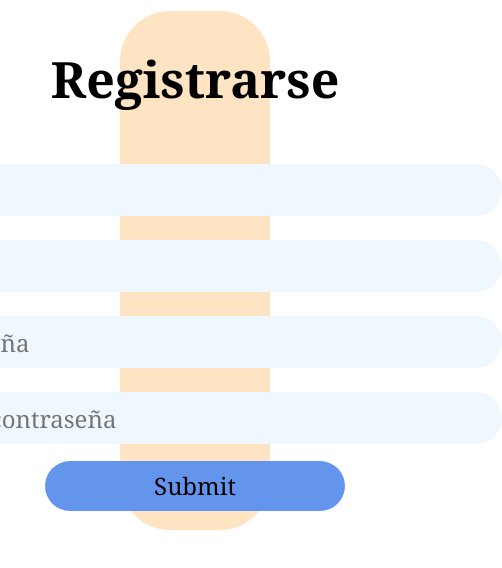
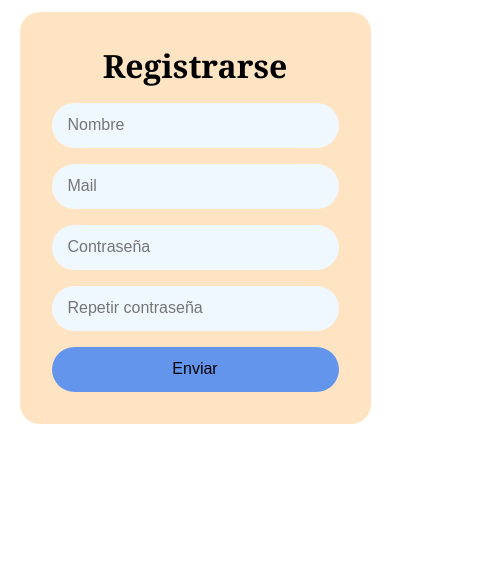
Before and after one commit to IlanTauscher/Formulario-con-Validaciones, a plain HTML site: page index.html in a window 390 px wide. Shown: the whole page, 502 px wide, since content can reach past the window. Drawn offline with Linux system fonts and the light colour scheme.

Commit message:
Termine el tp y lo hice responsive

```diff
--- a/index.html
+++ b/index.html
@@ -1,16 +1,17 @@
 <!DOCTYPE html>
-<html lang="en">
+<html lang="es">
 <head>
   <meta charset="UTF-8">
   <meta name="viewport" content="width=device-width, initial-scale=1.0">
+  <title>Registrarse</title>
   <link rel="stylesheet" href="style.css">
-    <title>Document</title>
 </head>
 <body>
+  <main>
     <form action="" class="form">
       <h1>Registrarse</h1>
       <div>
-            <input type="text" class="nombre"placeholder="Nombre">
+        <input type="text" class="nombre" placeholder="Nombre">
         <span class="span1"></span>
       </div>
       <div>
@@ -18,15 +19,16 @@
         <span class="span2"></span>
       </div>
       <div>
-            <input type="text" class="contra" placeholder="Contraseña">
+        <input type="password" class="contra" placeholder="Contraseña">
         <span class="span3"></span>
       </div>
       <div>
-            <input type="text" class="nuevaContra" placeholder="Repetir contraseña">
+        <input type="password" class="nuevaContra" placeholder="Repetir contraseña">
         <span class="span4"></span>
       </div>
-        <button class="btn">Submit</button>
+      <button type="submit" class="btn">Enviar</button>
     </form>
+  </main>
+  <script src="script.js"></script>
 </body>
-<script src="script.js"></script>
 </html>
--- a/script.js
+++ b/script.js
@@ -1,14 +1,14 @@
-let nombre = document.querySelector(".nombre")
-let mail = document.querySelector(".mail")
-let contra = document.querySelector(".contra")
-let nuevaContra = document.querySelector(".nuevaContra")
+const nombre = document.querySelector(".nombre")
+const mail = document.querySelector(".mail")
+const contra = document.querySelector(".contra")
+const nuevaContra = document.querySelector(".nuevaContra")
+const span1 = document.querySelector(".span1")
+const span2 = document.querySelector(".span2")
+const span3 = document.querySelector(".span3")
+const span4 = document.querySelector(".span4")
+const formulario = document.querySelector(".form")
+let mensajeNombre
 
-let span1 = document.querySelector(".span1")
-let span2 = document.querySelector(".span2")
-let span3 = document.querySelector(".span3")
-let span4 = document.querySelector(".span4")
-
-let mensajeNombre
 nombre.addEventListener("input", (event) => {
     if(nombre.value.length <= 3 ){
         mensajeNombre = "El nombre debe de tener mas de tres caracteres."
@@ -66,6 +66,14 @@ nuevaContra.addEventListener("input", (event) => {
     }
 });
 
-document.querySelector("#btn").onclick = e => {
-    //event.preventDefault
-}
+formulario.addEventListener("submit", (event)=>{
+
+    event.preventDefault();
+    let validar = ValidarContra(contra)
+    if(nombre.value.length <= 3 || !mail.value.includes("@") || !validar || nuevaContra.value != contra.value){
+        alert("No se a podido enviar, tienes algun campo mal.");
+    }
+    else{
+        alert("Se a enviado correctamente.");
+    }
+})
--- a/style.css
+++ b/style.css
@@ -1,65 +1,79 @@
+* {
+    box-sizing: border-box;
+    margin: 0;
+    padding: 0;
+  }
+
+  body {
+    font-family: Georgia, 'Times New Roman', Times, serif;
+  }
+
   .form {
-    background-color:bisque;
-    margin-left: 30%;
-    margin-right: 30%;
-    margin-top: 3%;
-    padding-bottom: 5%;
-    border-radius: 50px;
+    background-color: bisque;
+    max-width: 600px;
+    width: 90%;
+    margin: 3% auto;
+    padding: 2rem;
+    border-radius: 20px;
     display: flex;
     flex-direction: column;
-    justify-content: center;
     align-items: center;
   }
 
-.form h1{
-    display: flex;
-    justify-content: center;
-    font-size: 50px;
-    font-family: Georgia, 'Times New Roman', Times, serif;
+  .form h1 {
+    font-size: 2.5rem;
+    margin-bottom: 1rem;
+    text-align: center;
   }
 
-.form input{
-    width: 600px;
-    height: 50px;
-    border-radius: 50px;
-    margin-top: 3%;
-    font-size: x-large;
-    font-family: Georgia, 'Times New Roman', Times, serif;
-    background-color:aliceblue;
-    padding-left: 1%;
-    border: 0px;
+  .form div {
+    width: 100%;
+    margin-bottom: 1rem;
+    position: relative;
   }
 
-.form input:focus{
-    outline: none;
-    box-shadow: 3px 3px;
+  .form input {
+    width: 100%;
+    height: 50px;
+    border-radius: 25px;
+    border: none;
+    padding: 0 1rem;
+    font-size: 1.2rem;
+    background-color: aliceblue;
+    transition: background-color 0.3s ease, box-shadow 0.3s ease;
   }
 
-.form input:hover{
-    background-color:white;
+  .form input:focus {
+    outline: none;
+    box-shadow: 2px 2px 5px rgba(0, 0, 0, 0.2);
   }
 
-.form span{
-    display: flex;
-    flex-direction: column;
-    justify-content: center;
-    align-items: baseline;
-    margin-top: 1%;
-    margin-left: 2%;
-
+  .form input:hover {
+    background-color: white;
   }
 
-.form button{
-    width: 300px;
+  .form button {
+    width: 100%;
     height: 50px;
-    border-radius: 50px;
-    margin-top: 7%;
-    font-size: x-large;
-    font-family: Georgia, 'Times New Roman', Times, serif;
-    background-color:cornflowerblue;
-    border: 0;
+    border-radius: 25px;
+    border: none;
+    font-size: 1.2rem;
+    background-color: cornflowerblue;
+    cursor: pointer;
+    transition: background-color 0.3s ease;
   }
 
-.form button:hover{
-    background-color:deepskyblue;
+  .form button:hover {
+    background-color: deepskyblue;
   }
+
+  @media screen and (max-width: 480px) {
+    .form h1 {
+      font-size: 2rem;
+    }
+    .form input,
+    .form button {
+      height: 45px;
+      font-size: 1rem;
+    }
+  }
```
Lines whose indentation alone changed are shown as unchanged.
